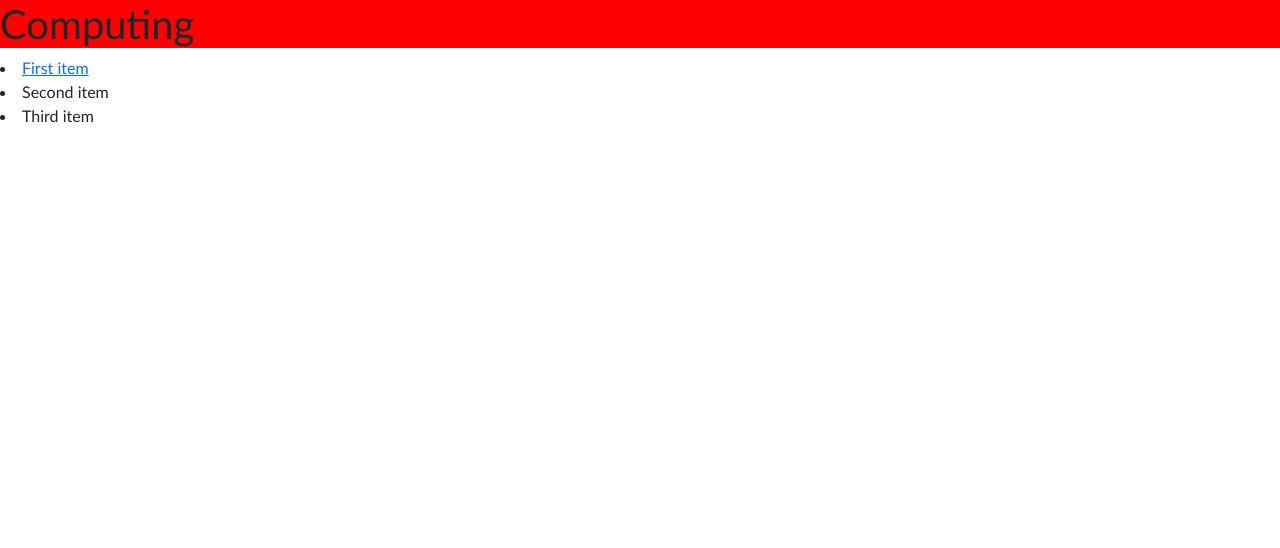
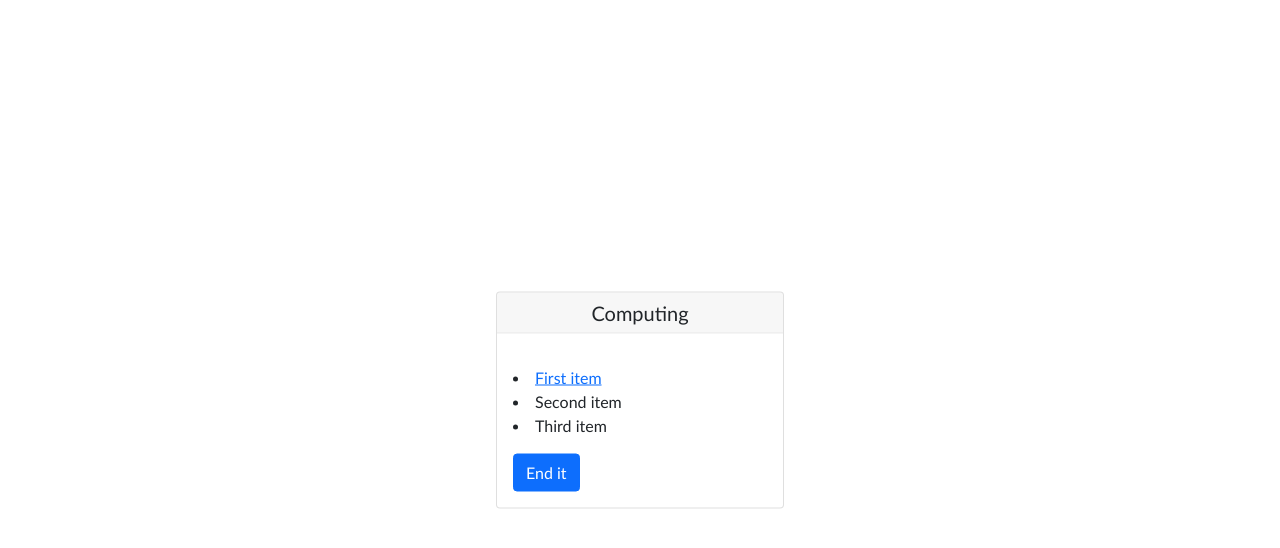
Before and after one commit to ProgrammingBlackMohsin/programmingblackmohsin.github.io, a plain HTML site: page indexbtstrp.html in a window 1280 px wide. Drawn offline with nearby package versions, Linux system fonts and the light colour scheme.

Commit message:
Cleaned up the bootstap enabled webpage

```diff
--- a/index.css
+++ b/index.css
@@ -6,3 +6,14 @@ head,
 body {
   font-family: "Gill Sans", "Gill Sans MT", Calibri, "Trebuchet MS", sans-serif;
 }
+
+.card {
+  position: absolute;
+  left: 50%;
+  top: 50%;
+  transform: translate(-50%, -50%);
+}
+
+.card-header {
+  text-align: center;
+}
--- a/indexbtstrp.html
+++ b/indexbtstrp.html
@@ -7,16 +7,25 @@
     <link rel='stylesheet' href='index.css'>
 
     <title>Society</title>
-    <h1>Computing</h1>
 
 </head>
 <body>
 
-    <ui>
-        <li><a href="https://jisho.org/">First item</a></li>
-        <li>Second item</li>
-        <li>Third item</li>
-    </ui>
+    <script src="https://cdn.jsdelivr.net/npm/bootstrap@5.1.3/dist/js/bootstrap.bundle.min.js" integrity="sha384-ka7Sk0Gln4gmtz2MlQnikT1wXgYsOg+OMhuP+IlRH9sENBO0LRn5q+8nbTov4+1p" crossorigin="anonymous"></script>
+
+    <div class="card" style="width: 18rem;">
+        <h5 class='card-header'>Computing</h5>
+        <div class="card-body">
+          <p class="card-text">
+            <ui>
+                <li><a href="https://jisho.org/">First item</a></li>
+                <li>Second item</li>
+                <li>Third item</li>
+            </ui>
+          </p>
+          <a href="#" class="btn btn-primary">End it</a>
+        </div>
+      </div>
 
 </body>
 </html>
```
